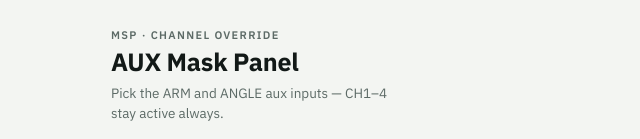
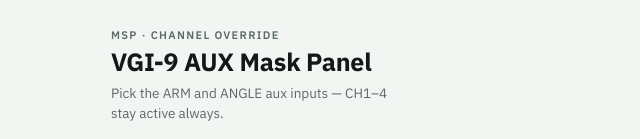
Before and after one commit to yapabey/aux-mask-panel, a plain HTML site: page index.html in a window 1280 px wide. Shown: the top 139 px of the page, without its empty margins (319-959 px from the left). Drawn offline with Linux system fonts and the light colour scheme.

Commit message:
Update header 2

```diff
--- a/index.html
+++ b/index.html
@@ -148,7 +148,7 @@ h1{font-size:25px; margin:3px 0 0; font-weight:700; letter-spacing:-0.01em;}
 <div class="page">
   <header>
     <div class="eyebrow">MSP &middot; CHANNEL OVERRIDE</div>
-    <h1>AUX Mask Panel</h1>
+    <h1>VGI-9 AUX Mask Panel</h1>
     <p class="subtitle">Pick the ARM and ANGLE aux inputs &mdash; CH1&ndash;4 stay active always.</p>
   </header>
 
```
